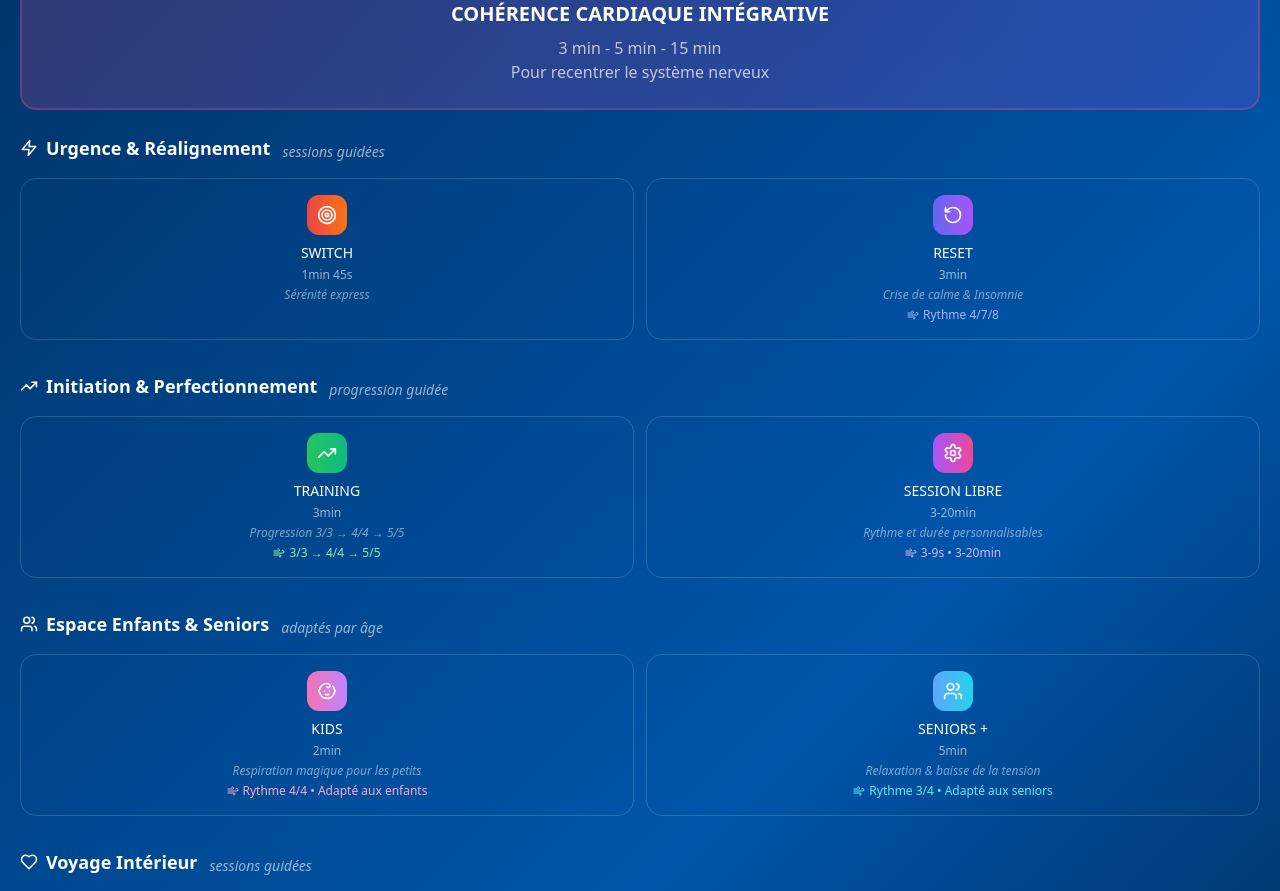
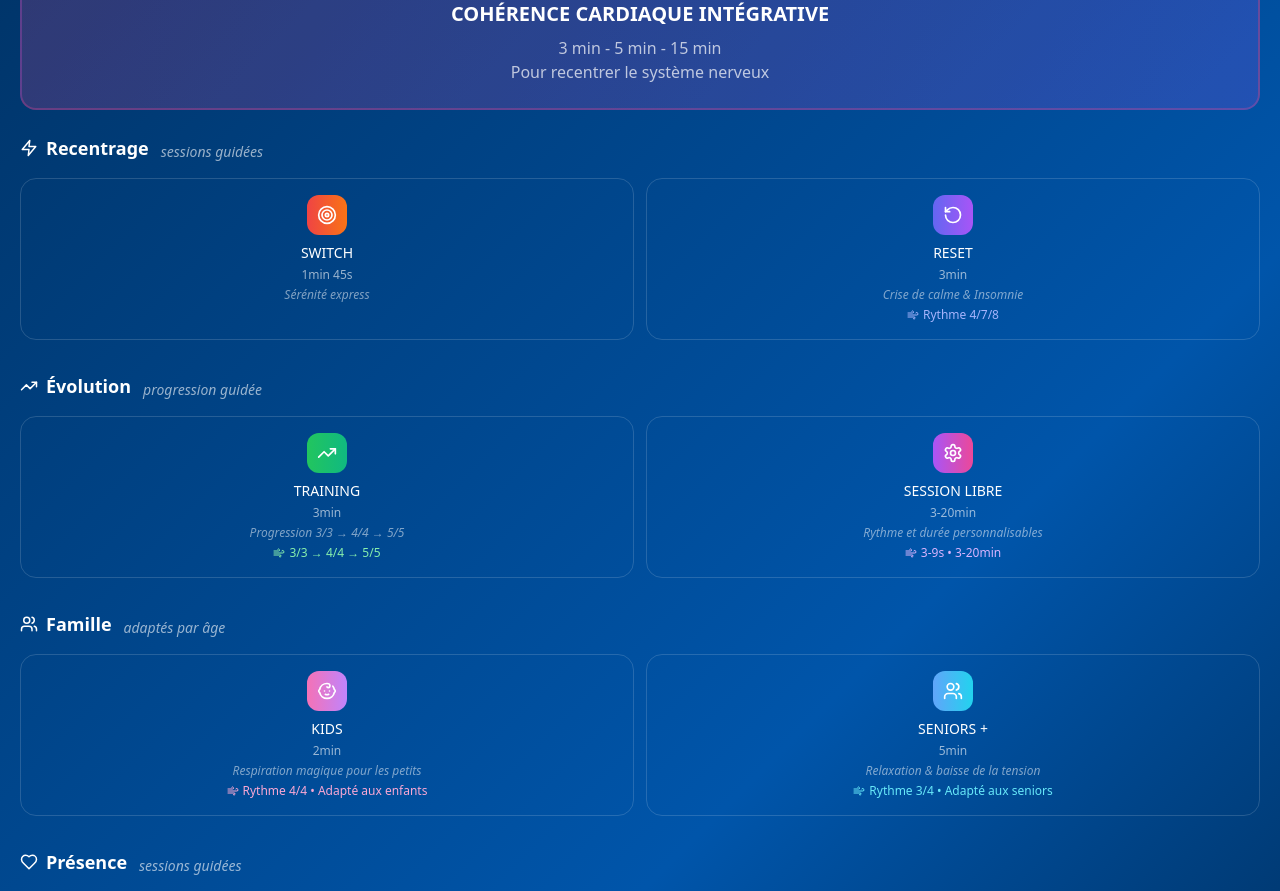
Before and after one commit to TITCLAIRE/lyne-up, a React (Vite) app: page / in a window 1280 px wide. Shown: the part 118-1009 px from the top of the page. Built offline with nearby package versions, Linux system fonts and the light colour scheme.

Commit message:
Mise à jour des intitulés de sections

```diff
--- a/src/components/screens/HomeScreen.jsx
+++ b/src/components/screens/HomeScreen.jsx
@@ -59,12 +59,12 @@ export const HomeScreen = () => {
         </div>
       </div>
 
-      {/* Section Urgence & Réalignement - SWITCH et RESET côte à côte */}
+      {/* Section Recentrage - SWITCH et RESET côte à côte */}
       <div className="mb-8">
         <div className="flex items-baseline gap-3 mb-4">
           <h2 className="text-lg font-semibold flex items-center gap-2">
             <Zap size={18} />
-            Urgence & Réalignement
+            Recentrage
           </h2>
           <span className="text-sm text-white/60 italic">sessions guidées</span>
         </div>
@@ -97,12 +97,12 @@ export const HomeScreen = () => {
         </div>
       </div>
 
-      {/* Section Initiation & Perfectionnement - TRAINING et SESSION LIBRE côte à côte */}
+      {/* Section Évolution - TRAINING et SESSION LIBRE côte à côte */}
       <div className="mb-8">
         <div className="flex items-baseline gap-3 mb-4">
           <h2 className="text-lg font-semibold flex items-center gap-2">
             <TrendingUp size={18} />
-            Initiation & Perfectionnement
+            Évolution
           </h2>
           <span className="text-sm text-white/60 italic">progression guidée</span>
         </div>
@@ -141,12 +141,12 @@ export const HomeScreen = () => {
         </div>
       </div>
 
-      {/* Section Espace Enfants & Seniors - KIDS et SENIORS + côte à côte */}
+      {/* Section Famille - KIDS et SENIORS + côte à côte */}
       <div className="mb-8">
         <div className="flex items-baseline gap-3 mb-4">
           <h2 className="text-lg font-semibold flex items-center gap-2">
             <Users size={18} />
-            Espace Enfants & Seniors
+            Famille
           </h2>
           <span className="text-sm text-white/60 italic">adaptés par âge</span>
         </div>
@@ -185,12 +185,12 @@ export const HomeScreen = () => {
         </div>
       </div>
 
-      {/* Section Voyage Intérieur - NOMS EN CAPITALES */}
+      {/* Section Présence - NOMS EN CAPITALES */}
       <div className="mb-6">
         <div className="flex items-baseline gap-3 mb-4">
           <h2 className="text-lg font-semibold flex items-center gap-2">
             <Heart size={18} />
-            Voyage Intérieur
+            Présence
           </h2>
           <span className="text-sm text-white/60 italic">sessions guidées</span>
         </div>
```
